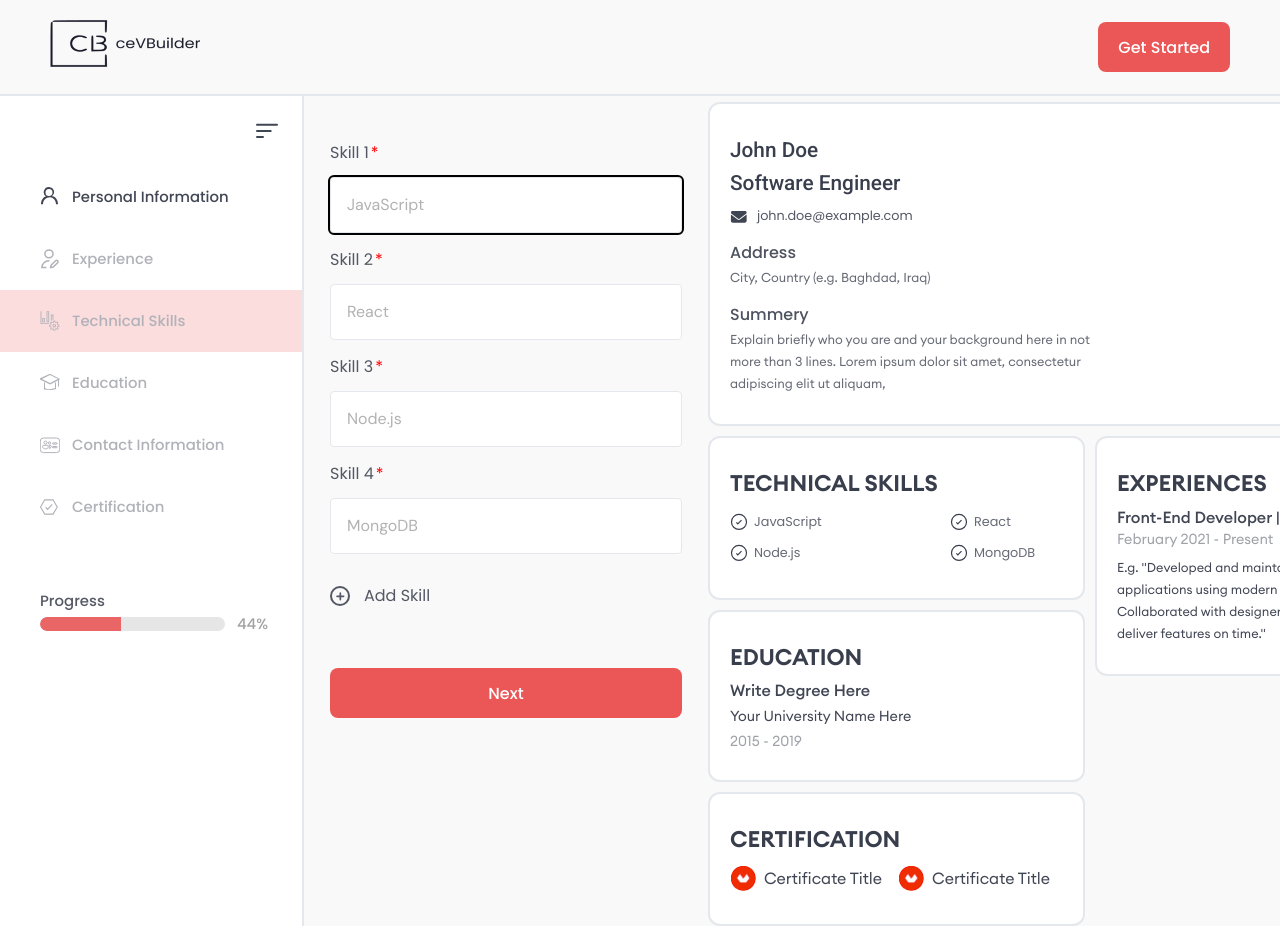
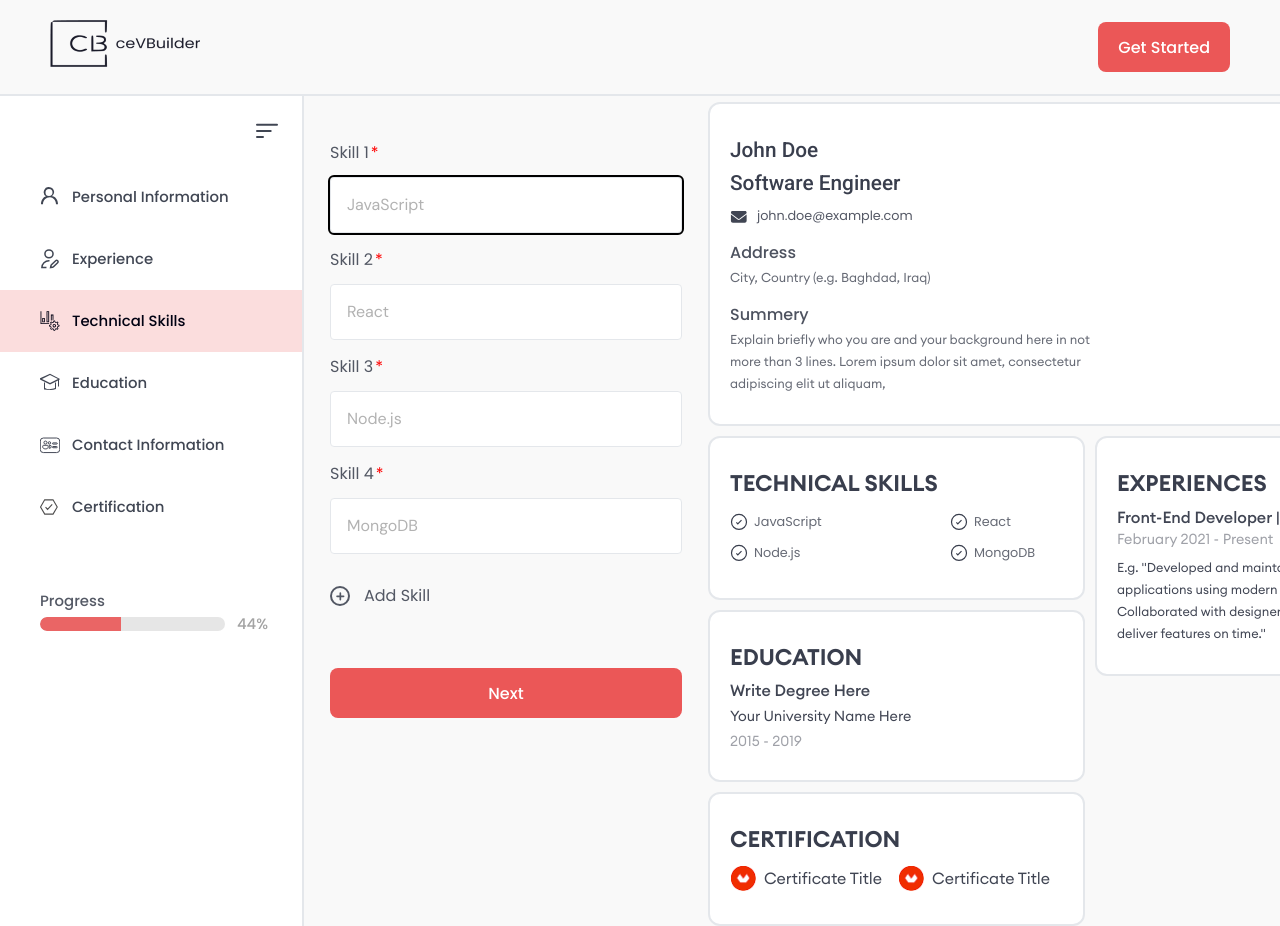
Before and after one commit to Moamal-2000/resume-builder, a Next.js app: page /builder/techSkills in a window 1280 px wide. Before the commit this address had no page. Shown: the top 926 px of the page. Built offline with nearby package versions, Linux system fonts and the light colour scheme.

Commit message:
chore(debug): disable builder step protection via STOP_BUILDER_PROTECTION flag

```diff
--- a/src/components/BuilderPage/Sidebar/PagesNav/FormLink/FormLink.jsx
+++ b/src/components/BuilderPage/Sidebar/PagesNav/FormLink/FormLink.jsx
@@ -1,6 +1,7 @@
 "use client";
 
 import SvgIcon from "@/components/Shared/SvgIcon";
+import { STOP_BUILDER_PROTECTION } from "@/data/constants";
 import { getFormLinkClasses } from "@/functions/classNames";
 import { hasFormFilled } from "@/functions/helper";
 import { useFormsStore } from "@/stores/forms.store/forms.store";
@@ -29,7 +30,7 @@ const FormLink = ({
     <li className={s.listItem}>
       <Link
         className={formLinkClasses}
-        href={isFormFilled ? link : ""}
+        href={isFormFilled || STOP_BUILDER_PROTECTION ? link : ""}
         title={shouldHideTitle ? title : ""}
         aria-disabled={!isFormFilled}
       >
--- a/src/components/BuilderPage/Sidebar/Sidebar.jsx
+++ b/src/components/BuilderPage/Sidebar/Sidebar.jsx
@@ -1,14 +1,15 @@
 "use client";
 
 import ProgressBar from "@/components/Shared/ProgressBar/ProgressBar";
+import { STOP_BUILDER_PROTECTION } from "@/data/constants";
 import { getResumeProgress } from "@/functions/helper";
+import useProtectBuilderStep from "@/hooks/app/useProtectBuilderStep";
 import { useFormsStore } from "@/stores/forms.store/forms.store";
 import useGlobalStore from "@/stores/global.store/global.store";
 import { useRef } from "react";
 import PagesNav from "./PagesNav/PagesNav";
 import s from "./Sidebar.module.scss";
 import SidebarIcon from "./SidebarIcon/SidebarIcon";
-import useProtectBuilderStep from "@/hooks/app/useProtectBuilderStep";
 
 const Sidebar = () => {
   const isAsideOpen = useGlobalStore((s) => s.isAsideOpen);
@@ -21,7 +22,7 @@ const Sidebar = () => {
   const closedOnceClass = closedOnceRef.current ? s.closedOnce : "";
   const resumeProgress = getResumeProgress(formsStore);
 
-  useProtectBuilderStep();
+  useProtectBuilderStep(STOP_BUILDER_PROTECTION);
 
   return (
     <aside
--- a/src/data/constants.js
+++ b/src/data/constants.js
@@ -16,3 +16,6 @@ export const MONTH_NAMES = [
   "November",
   "December",
 ];
+
+// Debugging
+export const STOP_BUILDER_PROTECTION = true;
--- a/src/functions/classNames.js
+++ b/src/functions/classNames.js
@@ -1,3 +1,5 @@
+import { STOP_BUILDER_PROTECTION } from "@/data/constants";
+
 export function getFormLinkClasses({
   cssModule,
   isActive,
@@ -8,7 +10,9 @@ export function getFormLinkClasses({
   const activeClass = isActive ? cssModule.active : "";
   const hideTitleClass = shouldHideTitle ? cssModule.hideTitle : "";
 
-  let disableClass = !isFormFilled ? cssModule.disabled : "";
+  let disableClass =
+    !isFormFilled && !STOP_BUILDER_PROTECTION ? cssModule.disabled : "";
+
   if (unlockAfter === "none") disableClass = "";
 
   return `${activeClass} ${disableClass} ${hideTitleClass}`;
--- a/src/hooks/app/useProtectBuilderStep.jsx
+++ b/src/hooks/app/useProtectBuilderStep.jsx
@@ -8,12 +8,14 @@ import { useFormsStore } from "@/stores/forms.store/forms.store";
 import { usePathname, useRouter } from "next/navigation";
 import { useLayoutEffect } from "react";
 
-const useProtectBuilderStep = () => {
+const useProtectBuilderStep = (stopProtection) => {
   const pathname = usePathname();
   const checkFormValidity = useFormsStore((s) => s.checkFormValidity);
   const router = useRouter();
 
   useLayoutEffect(() => {
+    if (stopProtection) return;
+
     const unlockAfterKey = BUILDER_SIDEBAR_PAGES.find(
       (page) => page.link === pathname
     ).unlockAfter;
```
